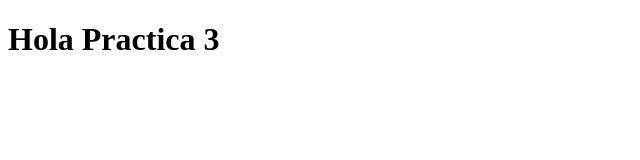
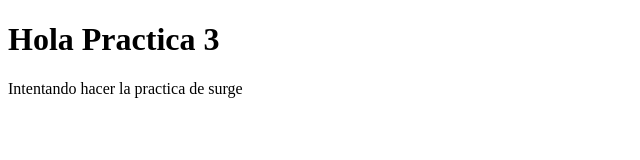
Before and after one commit to Victor-Diaz15/DevOps-Practicas, a plain HTML site: page practica_3.html in a window 1280 px wide. Shown: the whole page, without its empty margins (0-640 px from the left). Drawn offline with Linux system fonts and the light colour scheme.

Commit message:
add a p to the practica 3 html file

```diff
--- a/practica_3.html
+++ b/practica_3.html
@@ -8,6 +8,6 @@
 </head>
 <body>
     <h1>Hola Practica 3</h1>
-
+    <p>Intentando hacer la practica de surge</p>
 </body>
 </html>
```
